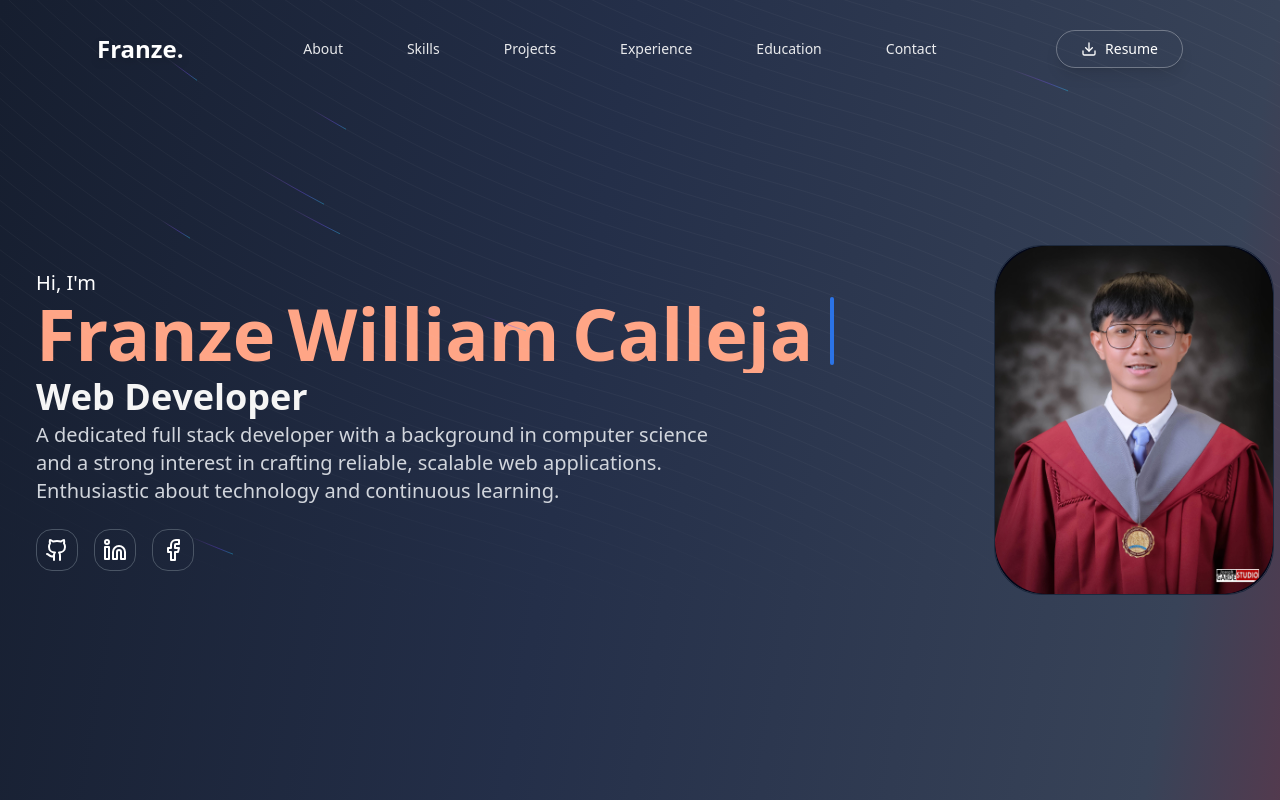
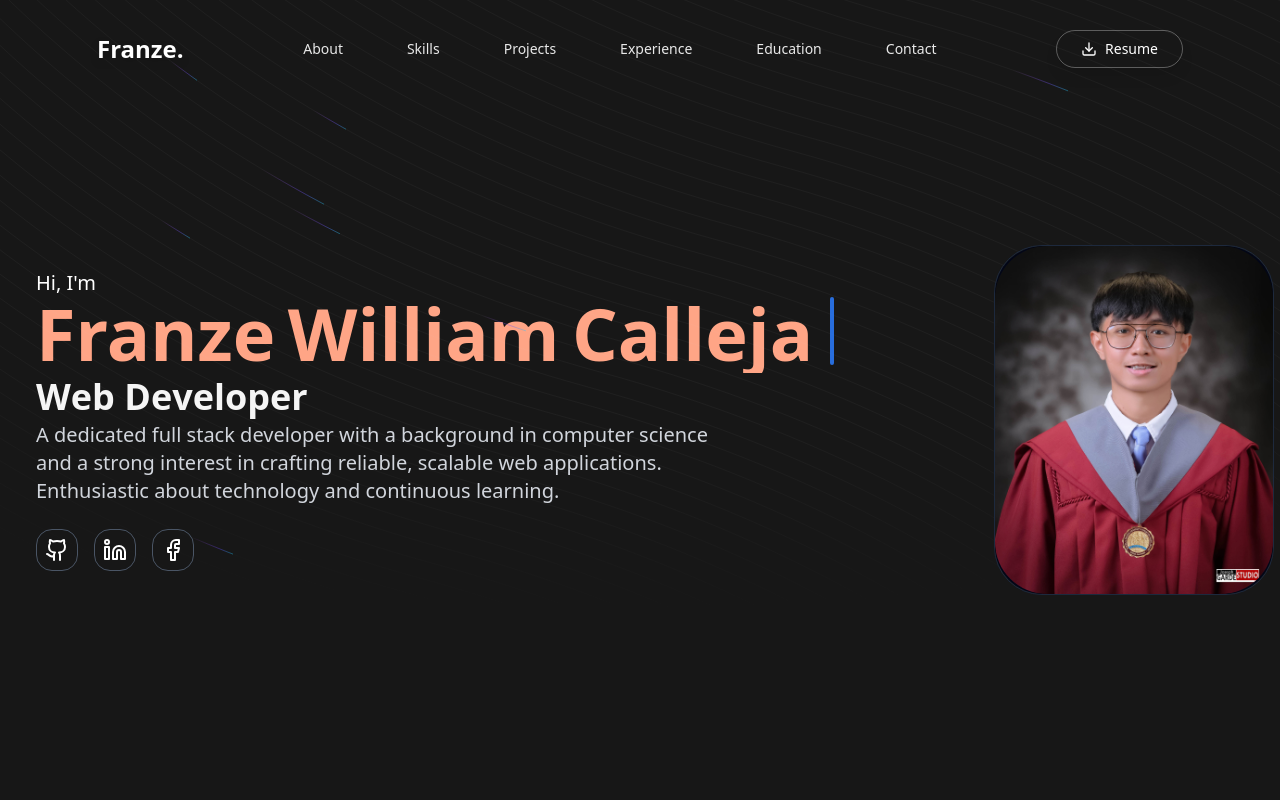
Before and after one commit to franze-calleja/franze-portfolio, a Next.js app: page / in a window 1280 px wide. Shown: the top 800 px of the page. Built offline with nearby package versions, Linux system fonts and the light colour scheme.

Commit message:
change the background

```diff
--- a/app/page.tsx
+++ b/app/page.tsx
@@ -12,17 +12,17 @@ import TechStack from "@/components/TechStack";
 export default function Home() {
   return (
     <div
-      className="min-h-screen transition-colors duration-1000 ease-in-out"
-      style={{
-        background: `linear-gradient(
-      to bottom right,
-       #161E2F,
-       #242F49,
-       #384358,
-       #B51A2B,
-       #541A21
-    )`,
-      }}
+      className="min-h-screen transition-colors duration-1000 ease-in-out bg-neutral-900"
+      //   style={{
+      //     background: `linear-gradient(
+      //   to bottom right,
+      //    #161E2F,
+      //    #242F49,
+      //    #384358,
+      //    #B51A2B,
+      //    #541A21
+      // )`,
+      //   }}
     >
       <NavBar />
       <main className="pt-5 px-5">
```
